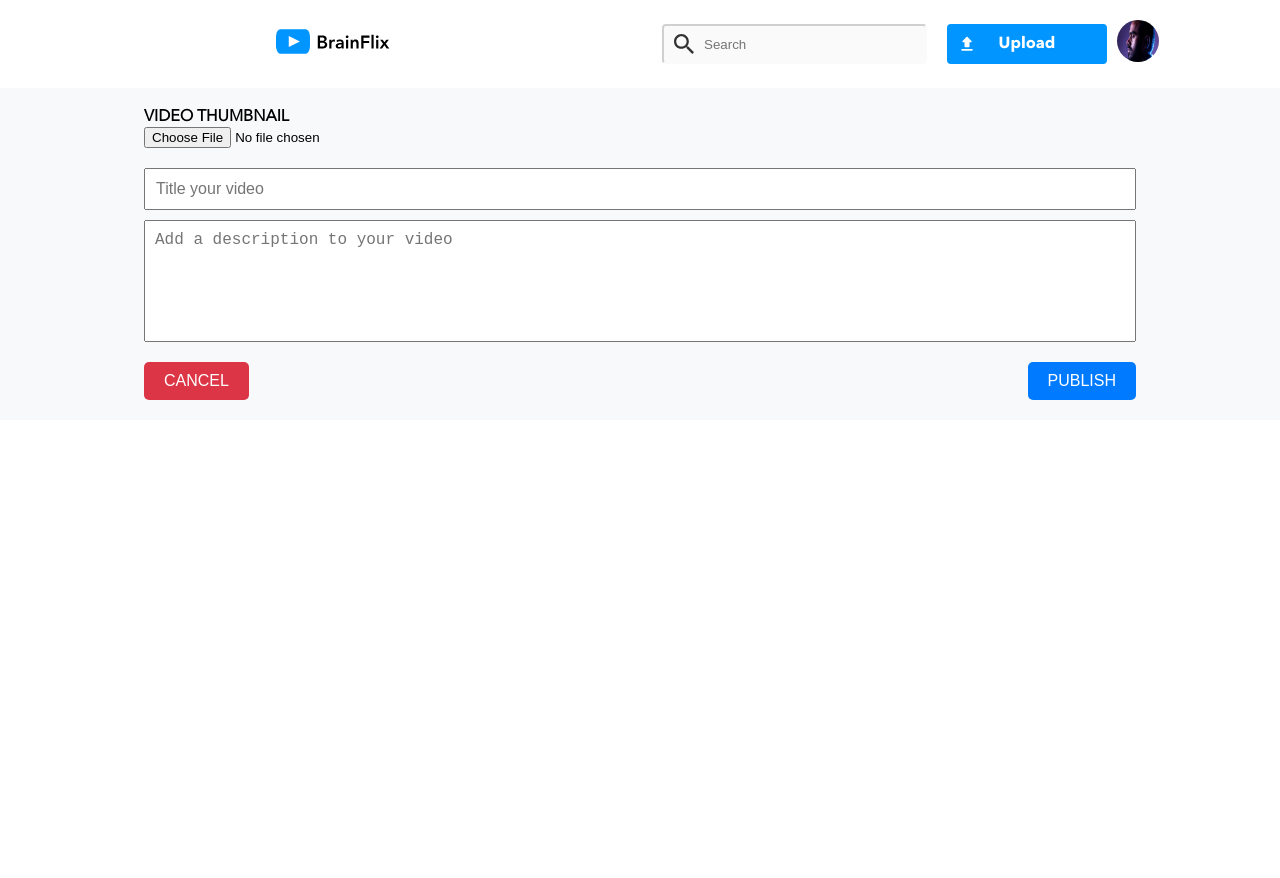
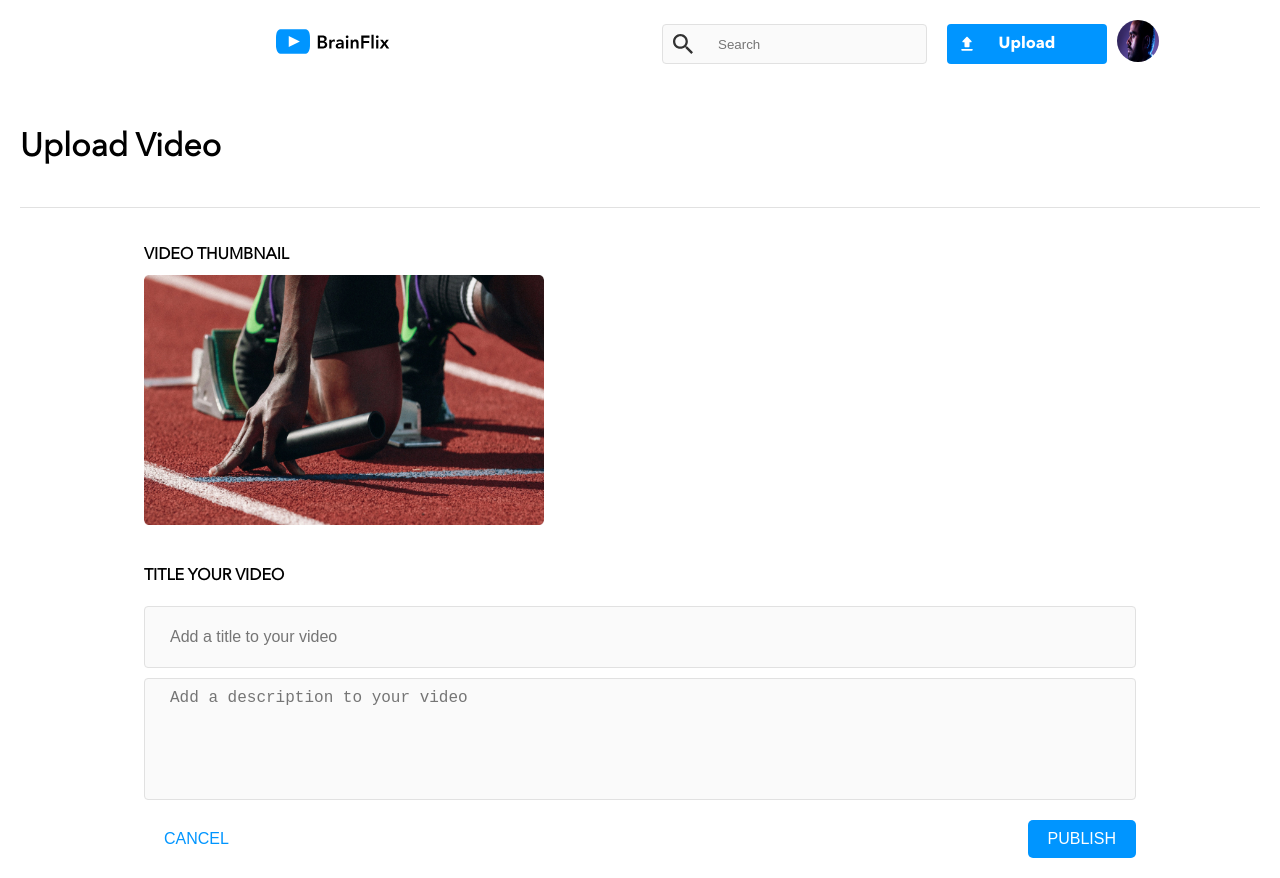
Before and after one commit to Martikk/BrainFlix, a React (Create React App) app: page /UploadVideo in a window 1280 px wide. Before the commit the page ends 800 px from the top, so only its background shows below. Built offline with nearby package versions, Linux system fonts and the light colour scheme.

Commit message:
add_Upload_Page_done_functional

```diff
--- a/src/components/Header/Header.scss
+++ b/src/components/Header/Header.scss
@@ -39,10 +39,13 @@
         background: url('../../assets/Icons/search.svg') no-repeat 10px center / 20px 20px;
         padding: 10px 10px 10px 40px;
         margin-bottom: 20px;
-        border-color: rgba($alabaster, 0.5);
         border-radius: 4px;
         background-color: $alabaster;
         margin-right: 15%;
+        resize: none;
+        border: 1px solid $mercury;
+        text-indent: 15px;
+        box-shadow: none;
 
         @include tablet {
             width: 265px;
--- a/src/components/VideoUploadForm/VideoUploadForm.js
+++ b/src/components/VideoUploadForm/VideoUploadForm.js
@@ -1,40 +1,80 @@
 import React, { useState } from 'react';
+import { useNavigate } from 'react-router-dom';
 import './VideoUploadForm.scss';
+import runner from '../../assets/Images/Upload-video-preview.jpg';
+import successBackground from '../../assets/Images/loading.gif';
 
 function VideoUploadForm() {
     const [videoTitle, setVideoTitle] = useState('');
     const [videoDescription, setVideoDescription] = useState('');
+    const [submitSuccess, setSubmitSuccess] = useState(false);
+    const navigate = useNavigate();
 
     const handleSubmit = (e) => {
         e.preventDefault();
+        if (!videoTitle.trim() || !videoDescription.trim()) {
+            alert('Please fill in all fields.');
+            return;
+        }
         console.log('Video Title:', videoTitle);
         console.log('Video Description:', videoDescription);
+        setSubmitSuccess(true);
+        setTimeout(() => {
+            navigate('/');
+        }, 3000);
+    };
 
+    const handleCancel = () => {
+        setVideoTitle('');
+        setVideoDescription('');
     };
+
+    if (submitSuccess) {
+        return (
+            <div style={{ width: '100%', height: '100%', backgroundColor: 'white', display: 'flex', justifyContent: 'center', alignItems: 'center' }}>
+                <img src={successBackground} alt="Loading" />
+            </div>
+        );
+    }
 
     return (
         <div className="video-upload-form">
-            <form onSubmit={handleSubmit}>
-                <div className="thumbnail-section">
-                    <label htmlFor="video-thumbnail">VIDEO THUMBNAIL</label>
-                    <input id="video-thumbnail" type="file" accept="image/*" />
-                </div>
-                <div className="input-section">
+            <h1 className="video-upload-form__title">Upload Video</h1>
+            <form className="video-upload-form__form" onSubmit={handleSubmit}>
+                <p className="video-upload-form__video-title">VIDEO THUMBNAIL</p>
+                <img className="video-upload-form__video-image" src={runner} alt="runner" />
+
+                <div className="video-upload-form__input-section">
+                    <p className="video-upload-form__input-title">TITLE YOUR VIDEO</p>
                     <input
+                        className="video-upload-form__input"
                         type="text"
-                        placeholder="Title your video"
+                        placeholder="Add a title to your video"
                         value={videoTitle}
                         onChange={(e) => setVideoTitle(e.target.value)}
                     />
                     <textarea
+                        className="video-upload-form__textarea"
                         placeholder="Add a description to your video"
                         value={videoDescription}
                         onChange={(e) => setVideoDescription(e.target.value)}
                     ></textarea>
                 </div>
-                <div className="buttons">
-                    <button type="button" onClick={() => setVideoTitle('') || setVideoDescription('')}>CANCEL</button>
-                    <button type="submit">PUBLISH</button>
+
+                <div className="video-upload-form__buttons">
+                    <button
+                        className="video-upload-form__button video-upload-form__button--cancel"
+                        type="button"
+                        onClick={handleCancel}
+                    >
+                        CANCEL
+                    </button>
+                    <button
+                        className="video-upload-form__button video-upload-form__button--publish"
+                        type="submit"
+                    >
+                        PUBLISH
+                    </button>
                 </div>
             </form>
         </div>
--- a/src/components/VideoUploadForm/VideoUploadForm.scss
+++ b/src/components/VideoUploadForm/VideoUploadForm.scss
@@ -1,58 +1,109 @@
+@import "../../styles/mixin";
+@import "../../styles/variables";
+
 .video-upload-form {
   display: flex;
   flex-direction: column;
   align-items: center;
   padding: 20px;
-  background-color: #f8f9fa;
+  background-color: $white;
 
-  form {
+  &__title{
+    width: 100%;
+    border-bottom: 1px solid #E1E1E1;
+    padding-bottom: 40px;
+  }
+  &__form {
     width: 80%;
-    .thumbnail-section {
-      margin-bottom: 20px;
-      label {
-        display: block;
+
+  }
+
+  &__video-title,
+  &__input-title {
+    margin-bottom: 10px;
     font-weight: bold;
   }
+
+  &__video-image {
+    width: 400px;
+    height: 250px;
+    margin-bottom: 20px;
   }
-    .input-section {
+
+  &__input-section {
     display: flex;
     flex-direction: column;
     gap: 10px;
+  }
 
-      input[type="text"] {
+  &__input,
+  &__textarea {
     padding: 10px;
     font-size: 16px;
+    background-color: $alabaster;
+    border-color: $mercury;
+    border-radius: 4px;
+    text-indent: 15px;
+
+    &:focus {
+      outline: none;
+      border-color: $blue;
+    }
   }
 
-      textarea {
+  &__input {
+    height: 40px;
+    resize: none;
     padding: 10px;
     font-size: 16px;
+    background-color: $alabaster;
+    border: 1px solid $mercury;
+    border-radius: 4px;
+    text-indent: 15px;
+    box-shadow: none;
+  }
+
+  &__textarea {
     height: 100px;
     resize: none;
+    padding: 10px;
+    font-size: 16px;
+    background-color: $alabaster;
+    border: 1px solid $mercury;
+    border-radius: 4px;
+    text-indent: 15px;
+    box-shadow: none;
   }
-    }
-    .buttons {
+
+  &__buttons {
     display: flex;
     justify-content: space-between;
     margin-top: 20px;
+  }
 
-      button {
+  &__button {
     padding: 10px 20px;
     font-size: 16px;
     cursor: pointer;
     border: none;
     border-radius: 5px;
-        background-color: #007bff;
+    background-color: $blue;
     color: white;
+    transition: background-color 0.3s;
 
-        &:first-child {
-          background-color: #dc3545;
+    &--cancel {
+      background-color: transparent;
+      color: $blue;
+
+      &:hover {
+        background-color: $alabaster;
+      }
     }
 
+    &--publish {
       &:hover {
-          opacity: 0.9;
+        background-color: $dark-blue;
       }
     }
   }
 }
-}
```
Also changed, not shown: Pages/Home.js (deleted), Pages/Upload.js (deleted), src/assets/Images/loading.gif (added). Lines whose indentation alone changed are shown as unchanged.
